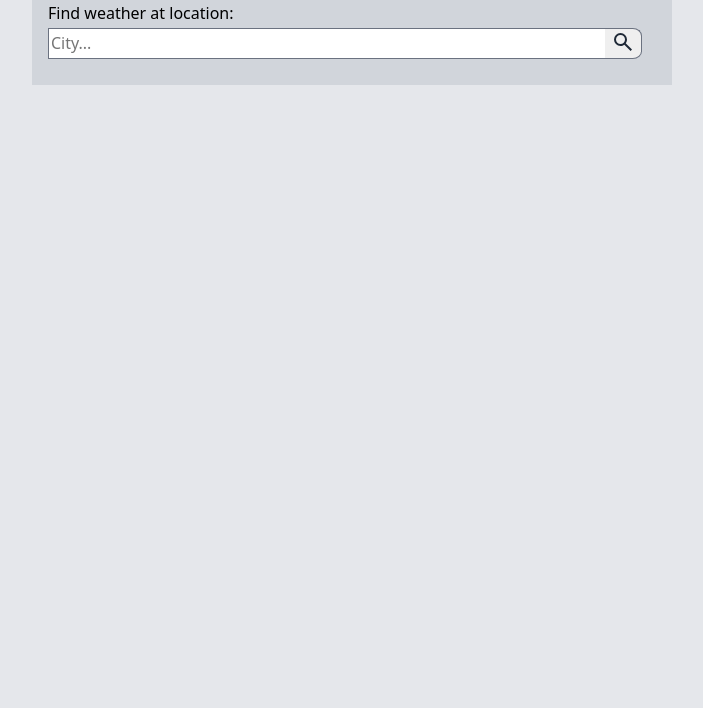
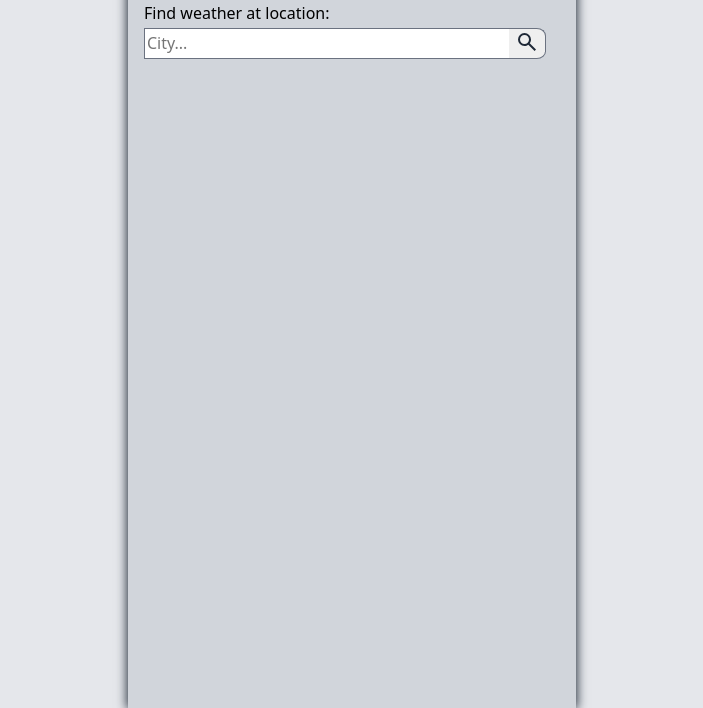
Before and after one commit to ShrikeSwallow/weather-app, a website built with webpack: page src/template.html in a window 1280 px wide. Shown: the part 92-800 px from the top of the page, without its empty margins (288-991 px from the left). Built offline with nearby package versions, Linux system fonts and the light colour scheme.

Commit message:
Style shadows, containers width and height

```diff
--- a/src/styles.css
+++ b/src/styles.css
@@ -6,7 +6,9 @@ body {
 
 main {
   background-color: #d1d5db;
-  width: 50%;
+  box-shadow: 0px 0px 10px 1px #1f2937;
+  width: 35%;
+  height: 100vh;
   margin: auto;
   padding: 1rem;
   display: flex;
```
